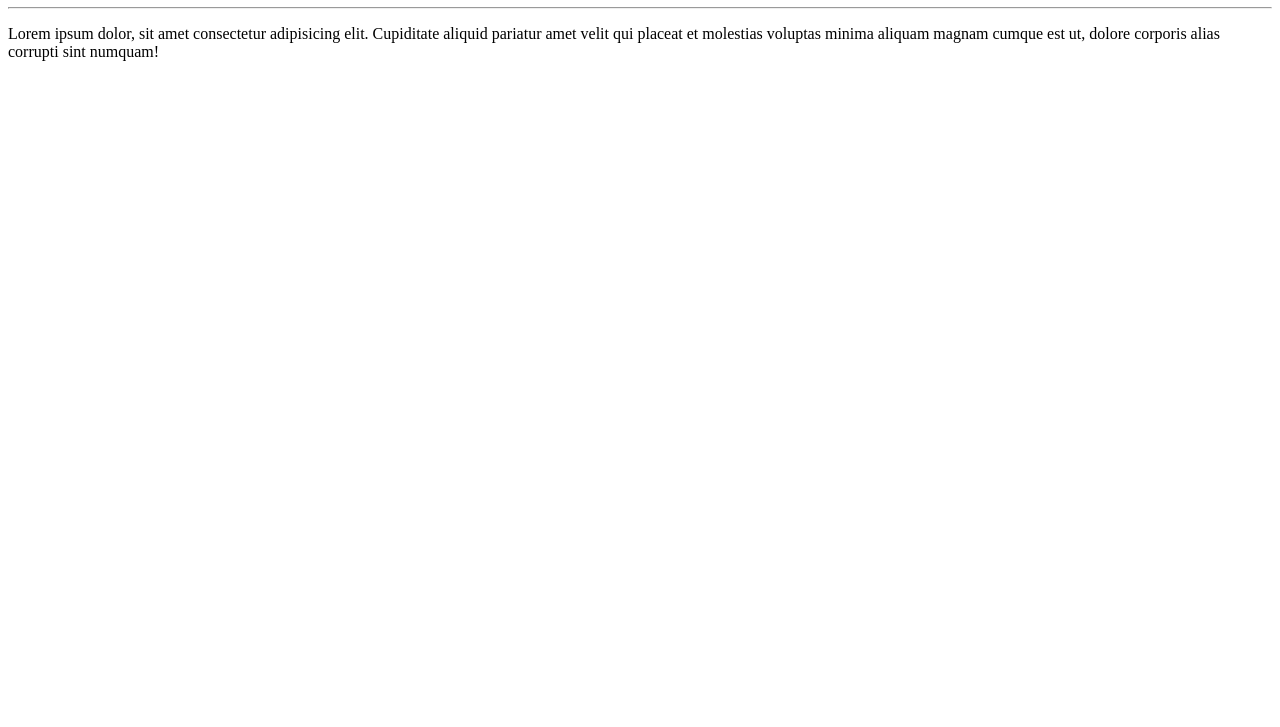
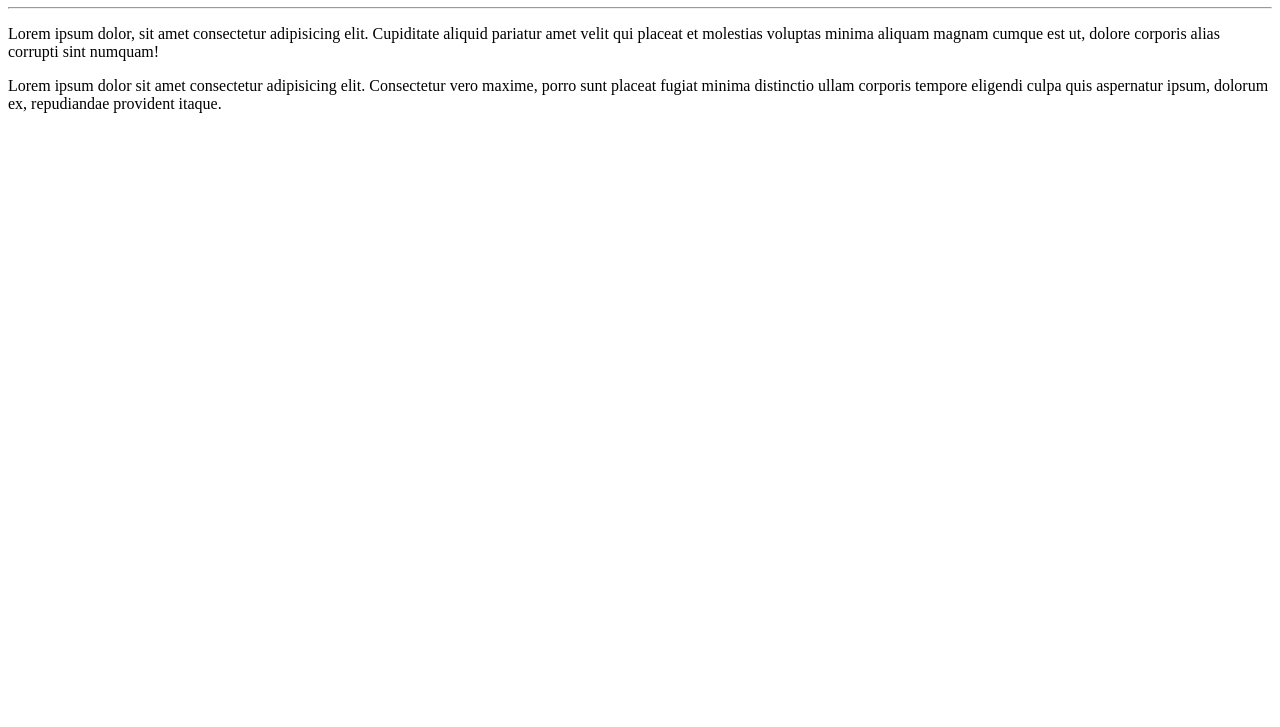
Before and after one commit to Underestimated-coder/Ola-Mundo, a plain HTML site: page site-exemplo/index.html in a window 1280 px wide. Shown: the part 73-800 px from the top of the page. Drawn offline with Linux system fonts and the light colour scheme.

Commit message:
Adicionei um segundo parágrafo
Um segundo parágrafo foi adicionado no código do site.

```diff
--- a/site-exemplo/index.html
+++ b/site-exemplo/index.html
@@ -10,5 +10,6 @@
     <h1>Olá, Mundo!</h1>
     <hr>
     <p>Lorem ipsum dolor, sit amet consectetur adipisicing elit. Cupiditate aliquid pariatur amet velit qui placeat et molestias voluptas minima aliquam magnam cumque est ut, dolore corporis alias corrupti sint numquam!</p>
+    <p>Lorem ipsum dolor sit amet consectetur adipisicing elit. Consectetur vero maxime, porro sunt placeat fugiat minima distinctio ullam corporis tempore eligendi culpa quis aspernatur ipsum, dolorum ex, repudiandae provident itaque.</p>
 </body>
 </html>
```
